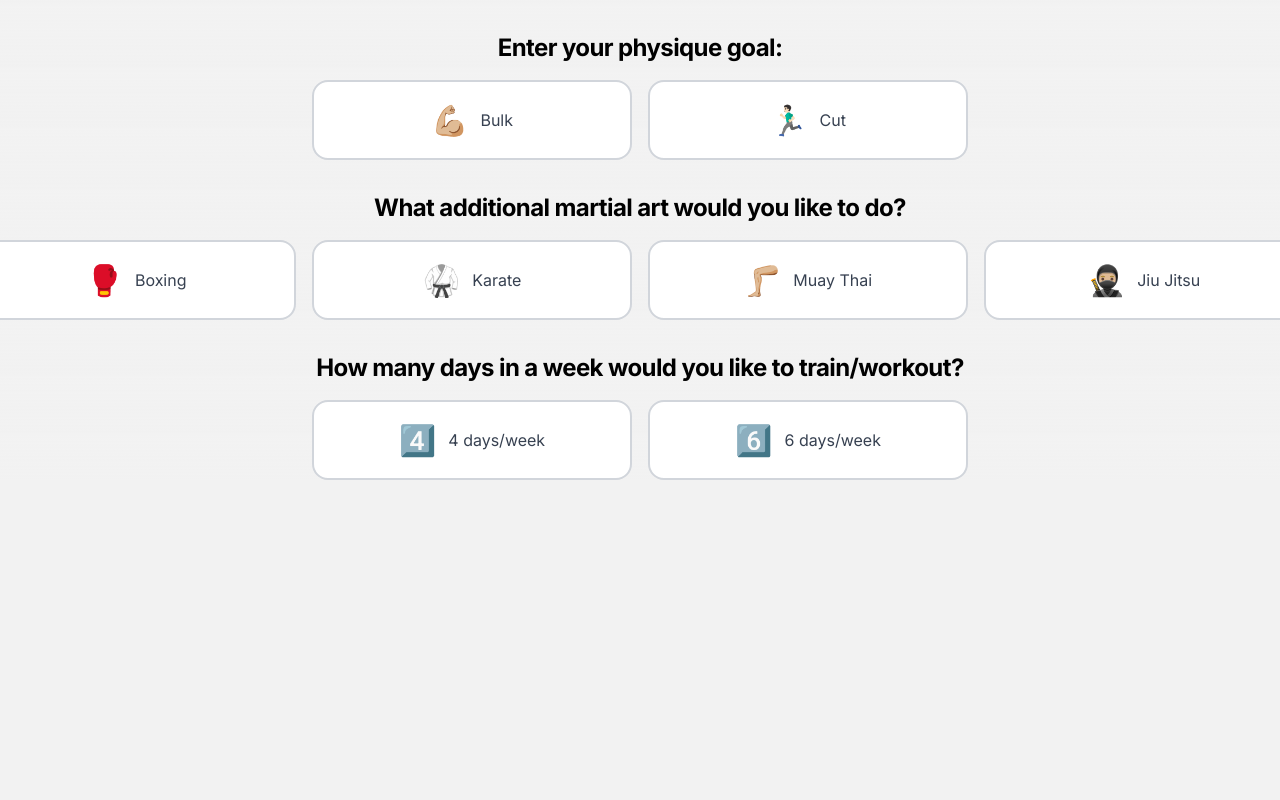
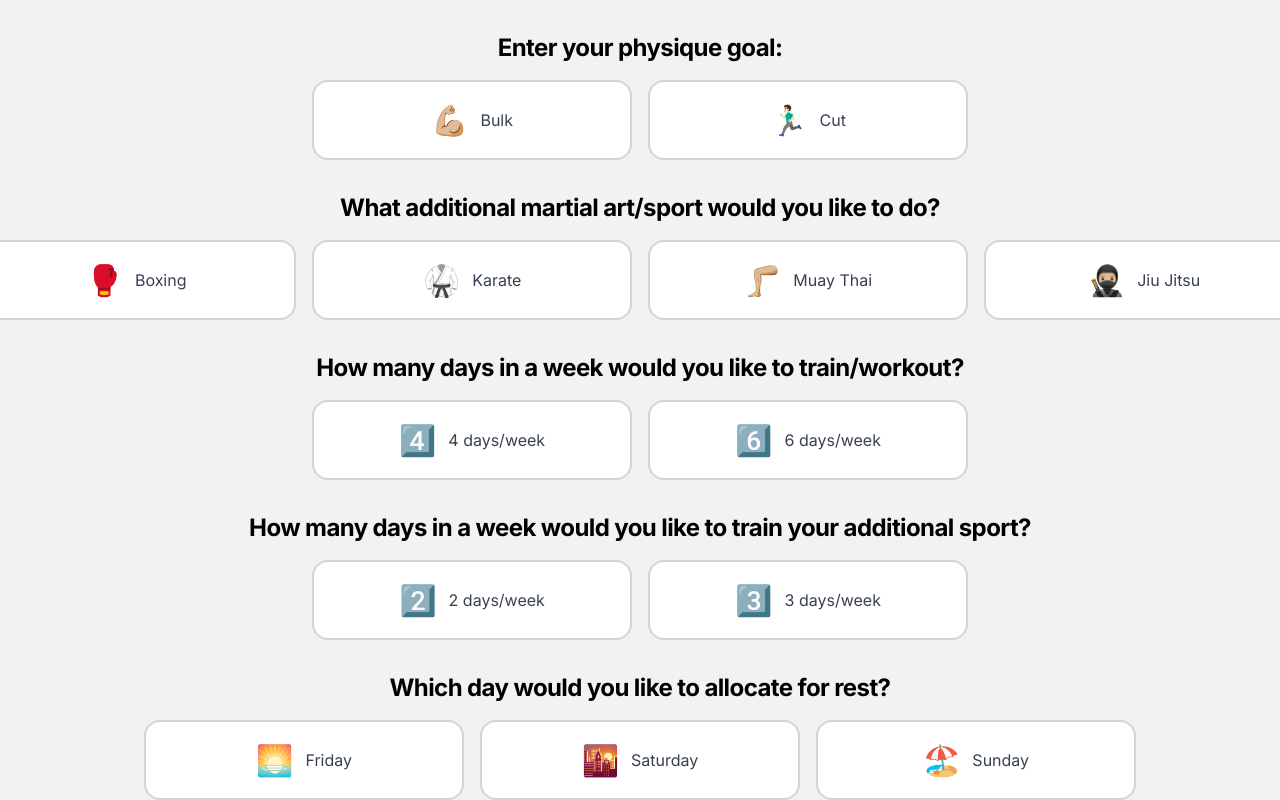
Before and after one commit to Aby-ss/GrindGuide, a Next.js app in the folder grindguide/: page / in a window 1280 px wide. Shown: the part 888-1688 px from the top of the page. Before the commit the page ends 1368 px from the top, so only its background shows below. Built offline with nearby package versions, Linux system fonts and the light colour scheme.

Commit message:
Added Questions for further evaluation ✅

```diff
--- a/grindguide/src/app/layout.js
+++ b/grindguide/src/app/layout.js
@@ -4,8 +4,8 @@ import "./globals.css";
 const inter = Inter({ subsets: ["latin"] });
 
 export const metadata = {
-  title: "Create Next App",
-  description: "Generated by create next app",
+  title: "GrindGuide",
+  description: "Create a personalised workout program",
 };
 
 export default function RootLayout({ children }) {
--- a/grindguide/src/app/page.js
+++ b/grindguide/src/app/page.js
@@ -7,6 +7,8 @@ export default function Main() {
   const [selectedGoal, setSelectedGoal] = useState(null);
   const [selectedMartialArt, setSelectedMartialArt] = useState(null);
   const [selectedtrainingDays, setSelectedtrainingDays] = useState(null);
+  const [selectedsportDays, setSelectedsportDays] = useState(null);
+  const [selectedrestDays, setSelectedrestDays] = useState(null);
 
   const goalOptions = [
     { id: 1, label: "Bulk", icon: "💪🏼" },
@@ -23,6 +25,17 @@ export default function Main() {
   const trainingDaysOptions = [
     { id: 1, label: "4 days/week", icon: "4️⃣"},
     { id: 2, label: "6 days/week", icon: "6️⃣"}
+  ]
+
+  const sportingDaysOptions = [
+    { id: 1, label: "2 days/week", icon: "2️⃣"},
+    { id: 2, label: "3 days/week", icon: "3️⃣"}
+  ]
+
+  const restDaysOptions = [
+    { id: 1, label: "Friday", icon: "🌅"},
+    { id: 2, label: "Saturday", icon: "🌇"},
+    { id: 3, label: "Sunday", icon: "🏖️"}
   ]
 
   const renderQuestion = (questionText, options, selected, setSelected, top) => (
@@ -109,7 +122,7 @@ export default function Main() {
 
       {/* Question 2: Martial Art */}
       {renderQuestion(
-        "What additional martial art would you like to do?",
+        "What additional martial art/sport would you like to do?",
         martialArtOptions,
         selectedMartialArt,
         setSelectedMartialArt,
@@ -124,6 +137,24 @@ export default function Main() {
         setSelectedtrainingDays,
         "155%"
       )}
+
+      {/* Question 4: Additional Sporting Days */}
+      {renderQuestion(
+        "How many days in a week would you like to train your additional sport?",
+        sportingDaysOptions,
+        selectedsportDays,
+        setSelectedsportDays,
+        "175%"
+      )}
+
+      {/* Question 5: Rest Days */}
+      {renderQuestion(
+        "Which day would you like to allocate for rest?",
+        restDaysOptions,
+        selectedrestDays,
+        setSelectedrestDays,
+        "195%"
+      )}
     </main>
   );
 }
```
